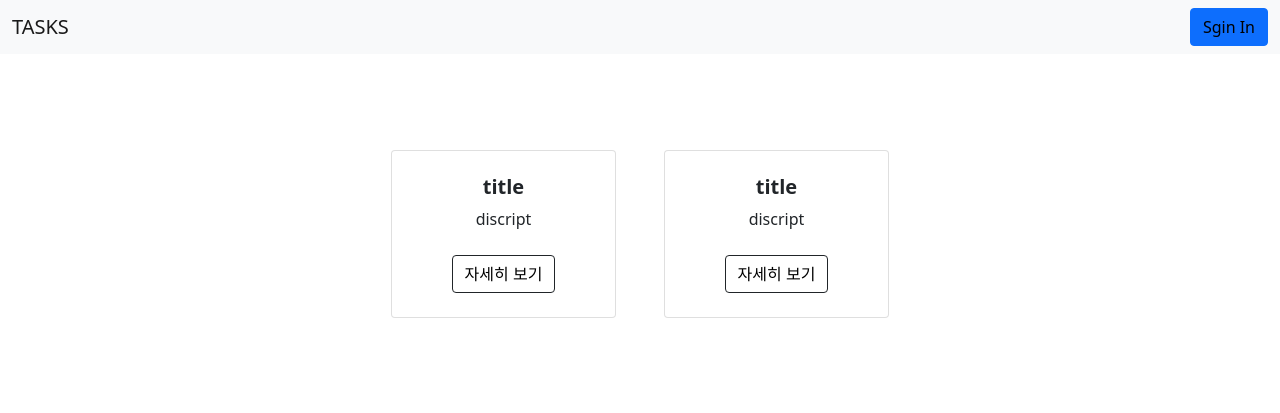
After one commit to djgnfj-svg/we_need, a Django app: template needs/templates/pages/needs_list.html in a window 1280 px wide. The commit adds this page. Shown: the top 413 px of the page. Run offline with Django 4.2, Linux system fonts and the light colour scheme; the template is opened without the code that fills it, so the values that code supplies are empty; parts of the project's set-up code (start-up, migrations or seed data) failed here and were passed over.

Commit message:
add login main register needs_list html

```diff
--- a/needs/static/css/styles.css
+++ b/needs/static/css/styles.css
@@ -4,34 +4,91 @@
   } */
 
 
-  header {
-    /* background-color: #040D22; */
-    position: relative;
-  }
-  header .forms input.form-control {
-    color: white;
-    background-color: rgba(255,255,255,.15);
-    border-color: rgba(255,255,255,.3);
-  }
-  header .forms input.form-control::placeholder {
-    color: rgba(255,255,255,.6);
-  }
-
-  section.hero {
-    background-color: #040D22;
+  header.masthead {
     position: relative;
     overflow: hidden;
+    background-color: #040D22;
   }
-  section.hero .container {
+  header.masthead .container{
     padding-top: 160px;
     padding-bottom: 160px;
     position: relative;
   }
-  section.hero .headline h1 {
+  header.masthead .headline h1{
     font-size: 68px;
     font-weight: 700;
     letter-spacing: -2px;
   }
-  section.hero .headline p {
-    font-size: 26px;
+
+  .card {
+    position: relative;
+    display: flex;
+    flex-direction: column;
+    min-width: 0;
+    word-wrap: break-word;
+    background-color: #fff;
+    background-clip: border-box;
+    border: 1px solid rgba(0, 0, 0, 0.125);
+    border-radius: 0.25rem;
   }
+  .card-body {
+    flex: 1 1 auto;
+    padding: 1rem 1rem;
+  }
+  .card-footer {
+    padding: 0.5rem 1rem;
+    background-color: rgba(0, 0, 0, 0.03);
+    border-top: 1px solid rgba(0, 0, 0, 0.125);
+  }
+  .fw-bolder {
+    font-weight: bolder !important;
+  }
+  .py-5 {
+    padding-top: 3rem !important;
+    padding-bottom: 3rem !important;
+  }
+  body {
+    background-color: rgb(255, 255, 255);
+}
+
+/* 메인 컨텐트 */
+div#main_content {
+    width: 100%;
+    text-align: center;
+    margin-top: 5%;
+}
+
+a:link {
+    color: black;
+    text-decoration: none;
+}
+
+a:visited {
+    color: black;
+    text-decoration: none;
+}
+
+a:hover {
+    text-decoration: underline;
+}
+
+/* 유저 정보(id,password) */
+div#user_info {
+    border: 1px solid black;
+    border-radius: 10px 10px 10px 10px;
+    position: relative;
+    width: 480px;
+    padding: 30px 10px 10px 10px;
+    display: inline-block;
+    text-align: left;
+}
+
+/* 로그인버튼 */
+button#login_button {
+    width: 90%;
+    height: 36.5px;
+    background-color: rgb(233, 101, 101);
+    border: 0px;
+    margin: 18px 0 10px 0;
+    padding: 5px 5px 5px 5px;
+}
--- a/needs/templates/needs_base.html
+++ b/needs/templates/needs_base.html
@@ -21,37 +21,18 @@
 </head>
 
 <body>
-	<div>
 	<nav class="navbar navbar-expand-lg navbar-light bg-light">
 		<div class="container-fluid">
-				<a href="/"><span class="navbar-brand mb-0 h1">TASKS</span></a>
-
-				<ul class="nav justify-content-end">
+			<a class="navbar-brand mb-0 h1" href="{% url 'home' %}">TASKS</a>
 				{% if user.is_active %}
-					<li class="nav-item">
-						<a class="nav-link" href="{% url 'logout' %}">
-							<button class="btn btn-dark">
-								logout
-							</button>
-						</a>
-					</li>
+				<div class="nav-item">
+					<a class="nav-link btn btn-primary" href="{% url 'logout' %}">logout or profileutton</a>
+				</div>
 				{% else %}
-					<li class="nav-item">
-						<a class="nav-link" href="{% url 'sign-in' %}">
-							<button class="btn btn-dark">
-								Sign In
-							</button>
-						</a>
-					</li>
-					<li class="nav-item">
-						<a class="nav-link" href="{% url 'logout' %}">
-							<button class="btn btn-secondary">
-								Sign Up
-							</button>
-						</a>
-					</li>
+				<div class="nav-item">
+					<a class="btn btn-primary" href="{% url 'sign-in' %}"> Sgin In </a>
+				</div>
 				{% endif %}
-				</ul>
 		</div>
 	</nav>
 
@@ -67,7 +48,6 @@
 
 	{% block content %}
 	{% endblock %}
-	</div>
 </body>
 
 </html>
--- /dev/null
+++ b/needs/templates/pages/needs_detail.html
@@ -0,0 +1,3 @@
+{% extends "needs_base.html" %}
+{% block content %}
+{% endblock %}
--- /dev/null
+++ b/needs/templates/pages/needs_list.html
@@ -0,0 +1,37 @@
+{% extends "needs_base.html" %}
+{% block content %}
+<section class="py-5">
+	<div class="container px-4 px-lg-5 mt-5">
+		<div class="row gx-4 gx-lg-5 row-cols-2 row-cols-md-3 row-cols-xl-4 justify-content-center">
+							<div class="col mb-5">
+									<div class="card h-100">
+											<div class="card-body p-4">
+												<div class="text-center">
+															<h5 class="fw-bolder">title</h5>
+															discript
+														</div>
+													</div>
+													<div class="card-footer p-4 pt-0 border-top-0 bg-transparent">
+														<div class="text-center"><a class="btn btn-outline-dark mt-auto" href="#">자세히 보기</a></div>
+													</div>
+												</div>
+											</div>
+											<div class="col mb-5">
+									<div class="card h-100">
+										<div class="card-body p-4">
+											<div class="text-center">
+												<h5 class="fw-bolder">title</h5>
+												discript
+											</div>
+										</div>
+										<div class="card-footer p-4 pt-0 border-top-0 bg-transparent">
+											<div class="text-center"><a class="btn btn-outline-dark mt-auto" href="#">자세히 보기</a></div>
+											</div>
+										</div>
+							</div>
+					</div>
+			</div>
+		</section>
+<!-- <div class="container body-content">
+</div> -->
+{% endblock %}
```
Also changed, not shown: needs/templates/pages/home.html (+44 -5 lines), needs/templates/pages/index.html (added, +267 -0 lines), needs/templates/pages/test.html (+40 -0 lines), needs/static/assets/favicon.ico (added), needs/static/assets/img/bg-masthead.jpg (added), needs/static/assets/img/bg-showcase-1.jpg (added), needs/static/assets/img/bg-showcase-2.jpg (added), needs/static/assets/img/bg-showcase-3.jpg (added), needs/static/assets/img/testimonials-1.jpg (added), needs/static/assets/img/testimonials-2.jpg (added), needs/static/assets/img/testimonials-3.jpg (added), needs/static/img/main_image.jpg (deleted), needs/templates/pages/login.html (added), needs/templates/pages/profile.html (added), 2 more files. Lines whose indentation alone changed are shown as unchanged.
